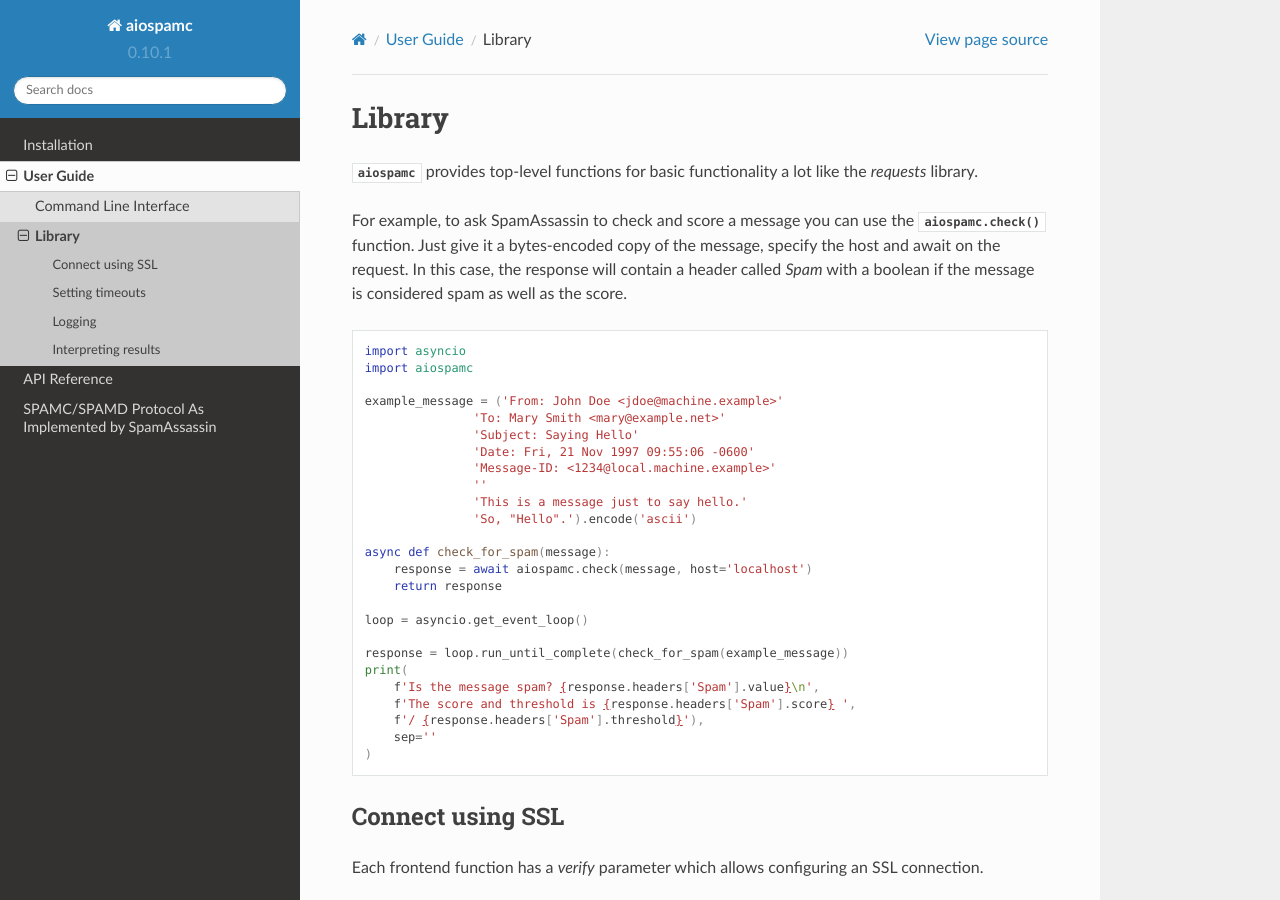
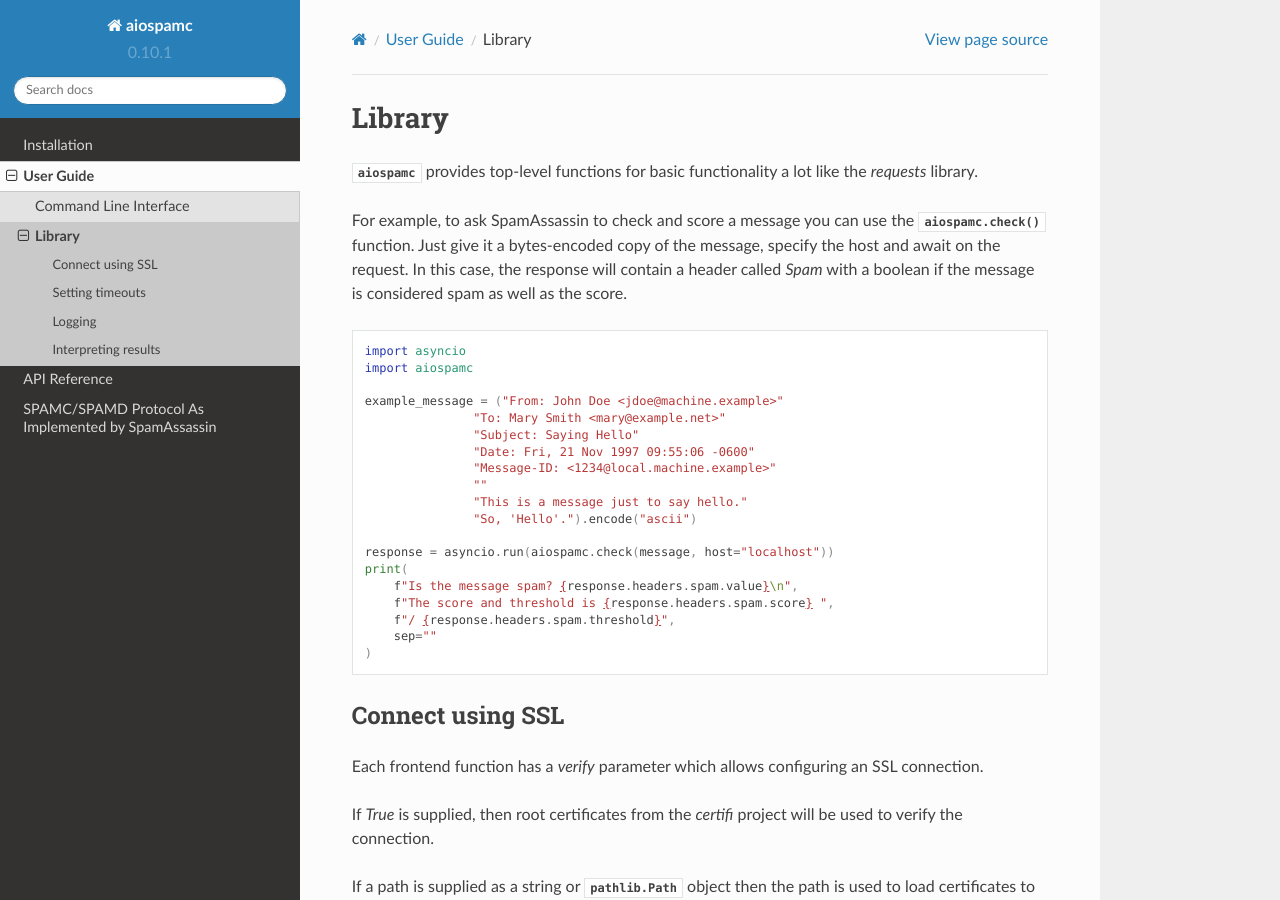
Before and after one commit to mjcaley/aiospamc, a Sphinx documentation site: the page built from docs/library.rst, in a window 1280 px wide and 900 px high. Built offline with Sphinx 7.4.7 and the Read the Docs theme 2.0.0, drawn with Linux system fonts in a browser that asks for light colours.

Commit message:
Updated examples in library page

```diff
--- a/docs/library.rst
+++ b/docs/library.rst
@@ -11,32 +11,26 @@ message, specify the host and await on the request.  In this case, the response
 will contain a header called `Spam` with a boolean if the message is considered
 spam as well as the score.
 
-.. code-block::
+.. code-block:: python
 
     import asyncio
     import aiospamc
 
-    example_message = ('From: John Doe <jdoe@machine.example>'
-                   'To: Mary Smith <mary@example.net>'
-                   'Subject: Saying Hello'
-                   'Date: Fri, 21 Nov 1997 09:55:06 -0600'
-                   'Message-ID: <1234@local.machine.example>'
-                   ''
-                   'This is a message just to say hello.'
-                   'So, "Hello".').encode('ascii')
+    example_message = ("From: John Doe <jdoe@machine.example>"
+                   "To: Mary Smith <mary@example.net>"
+                   "Subject: Saying Hello"
+                   "Date: Fri, 21 Nov 1997 09:55:06 -0600"
+                   "Message-ID: <1234@local.machine.example>"
+                   ""
+                   "This is a message just to say hello."
+                   "So, 'Hello'.").encode("ascii")
 
-    async def check_for_spam(message):
-        response = await aiospamc.check(message, host='localhost')
-        return response
-
-    loop = asyncio.get_event_loop()
-
-    response = loop.run_until_complete(check_for_spam(example_message))
+    response = asyncio.run(aiospamc.check(message, host="localhost"))
     print(
-        f'Is the message spam? {response.headers['Spam'].value}\n',
-        f'The score and threshold is {response.headers['Spam'].score} ',
-        f'/ {response.headers['Spam'].threshold}'),
-        sep=''
+        f"Is the message spam? {response.headers.spam.value}\n",
+        f"The score and threshold is {response.headers.spam.score} ",
+        f"/ {response.headers.spam.threshold}",
+        sep=""
     )
 
 *****************
```
